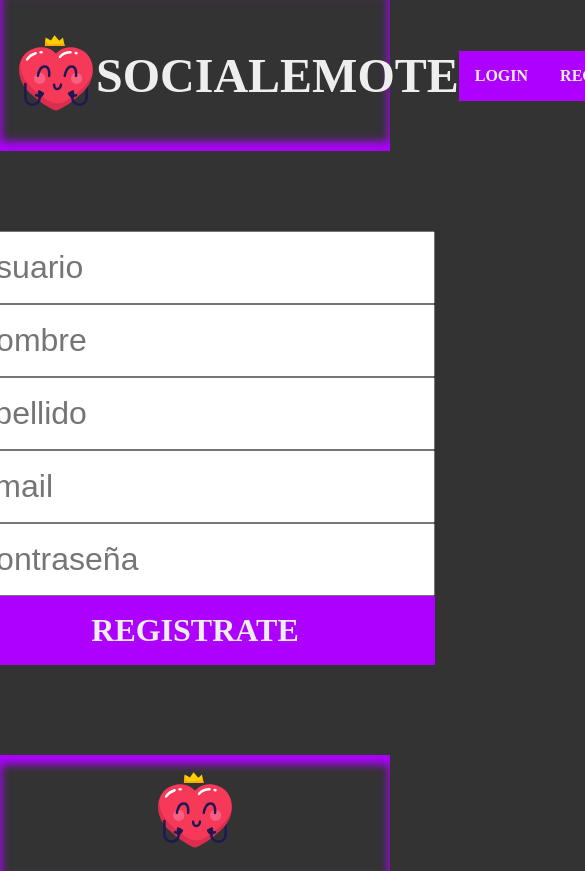
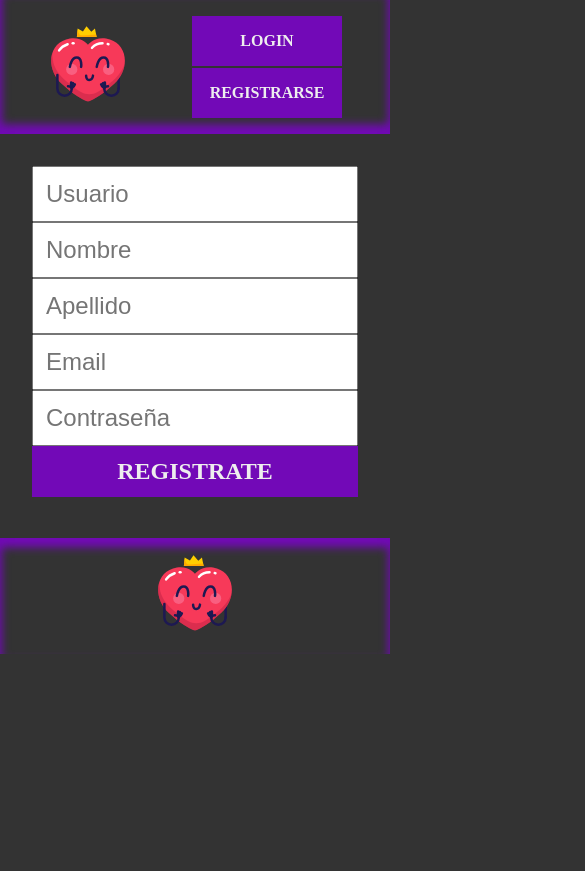
Before and after one commit to KevinFrutos/SocialEmote-Front, a React (Vite) app: page /register in a window 390 px wide. Shown: the top 871 px of the page, 585 px wide, since content can reach past the window. After the commit the page ends 844 px from the top, so only its background shows below. Built offline with nearby package versions, Linux system fonts and the light colour scheme.

Commit message:
Cambio de estilos

```diff
--- a/src/components/Header.module.css
+++ b/src/components/Header.module.css
@@ -22,3 +22,18 @@
 	font-size: 3em;
 	color: var(--second-color);
 }
+
+@media screen and (max-width: 800px) {
+	.title {
+		display: none;
+	}
+	.menuContainer {
+		flex-direction: column;
+		gap: 0.1em;
+	}
+
+	.menuContainer p {
+		width: 150px;
+		text-align: center;
+	}
+}
--- a/src/components/Input.module.css
+++ b/src/components/Input.module.css
@@ -5,5 +5,5 @@
 .inputClass {
 	width: 100%;
 	padding: 0.5em;
-	font-size: 2em;
+	font-size: 1.5em;
 }
--- a/src/components/pages/Login.module.css
+++ b/src/components/pages/Login.module.css
@@ -13,7 +13,7 @@
 .submitButton {
 	text-align: center;
 	padding: 0.5em;
-	font-size: 2em;
+	font-size: 1.5em;
 }
 
 p.errorMessage {
@@ -26,3 +26,12 @@ p.errorMessage {
 .errorMessage {
 	color: var(--error-color);
 }
+
+@media screen and (max-width: 600px) {
+	.container {
+		padding: 2em;
+	}
+	.articleContainer {
+		width: 100%;
+	}
+}
--- a/src/components/pages/Register.module.css
+++ b/src/components/pages/Register.module.css
@@ -13,7 +13,7 @@
 .submitButton {
 	text-align: center;
 	padding: 0.5em;
-	font-size: 2em;
+	font-size: 1.5em;
 }
 
 p.successMessage,
@@ -31,3 +31,12 @@ p.errorMessage {
 .errorMessage {
 	color: var(--error-color);
 }
+
+@media screen and (max-width: 600px) {
+	.container {
+		padding: 2em;
+	}
+	.articleContainer {
+		width: 100%;
+	}
+}
--- a/src/index.css
+++ b/src/index.css
@@ -1,7 +1,7 @@
 :root {
 	--background-color: #333333;
 	--text-color: #333333;
-	--first-color: #ae00ff;
+	--first-color: #7209b7;
 	--second-color: #eeeeee;
 	--error-color: #ff0000;
 	--success-color: #00ff00;
```
